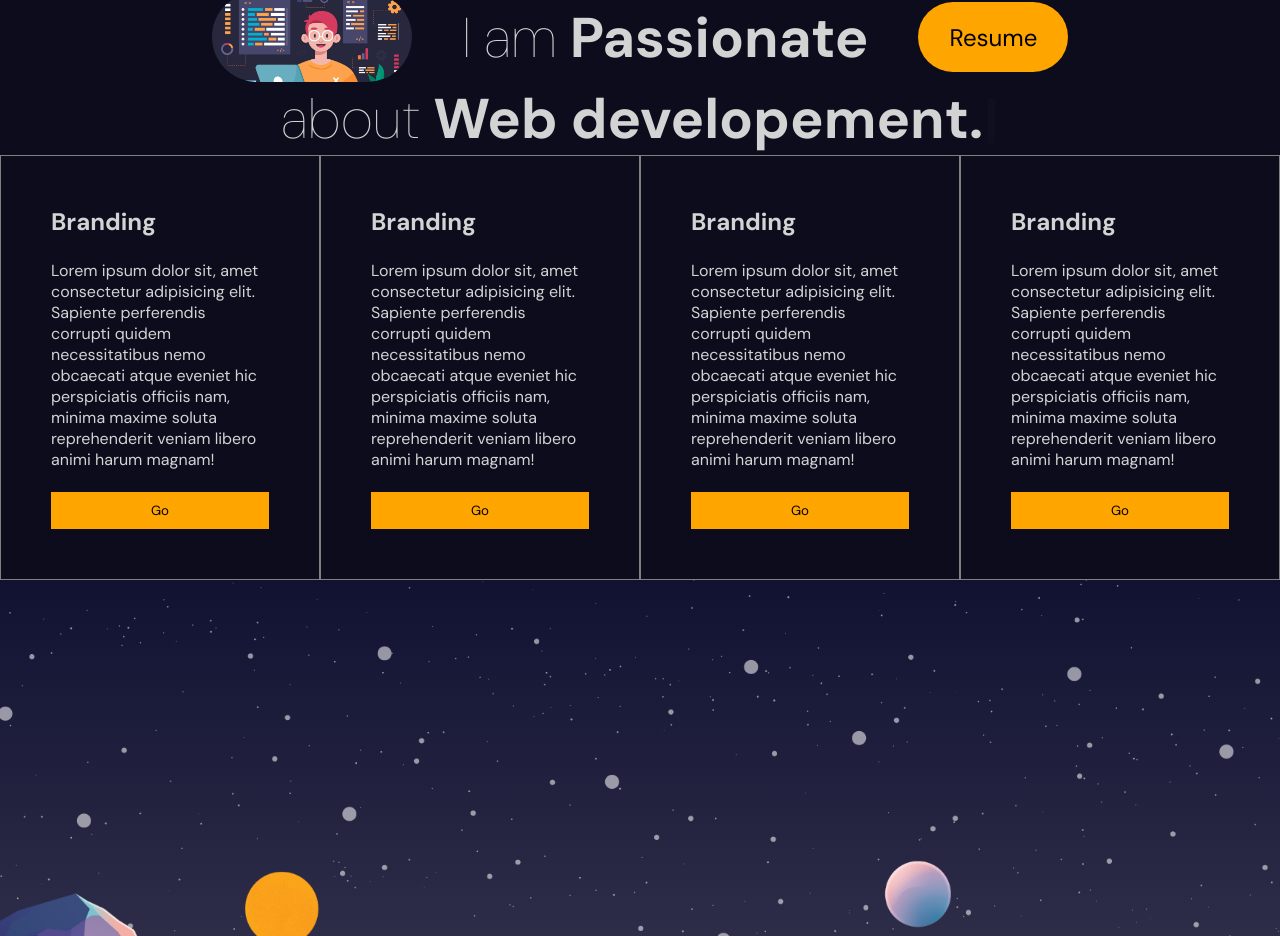
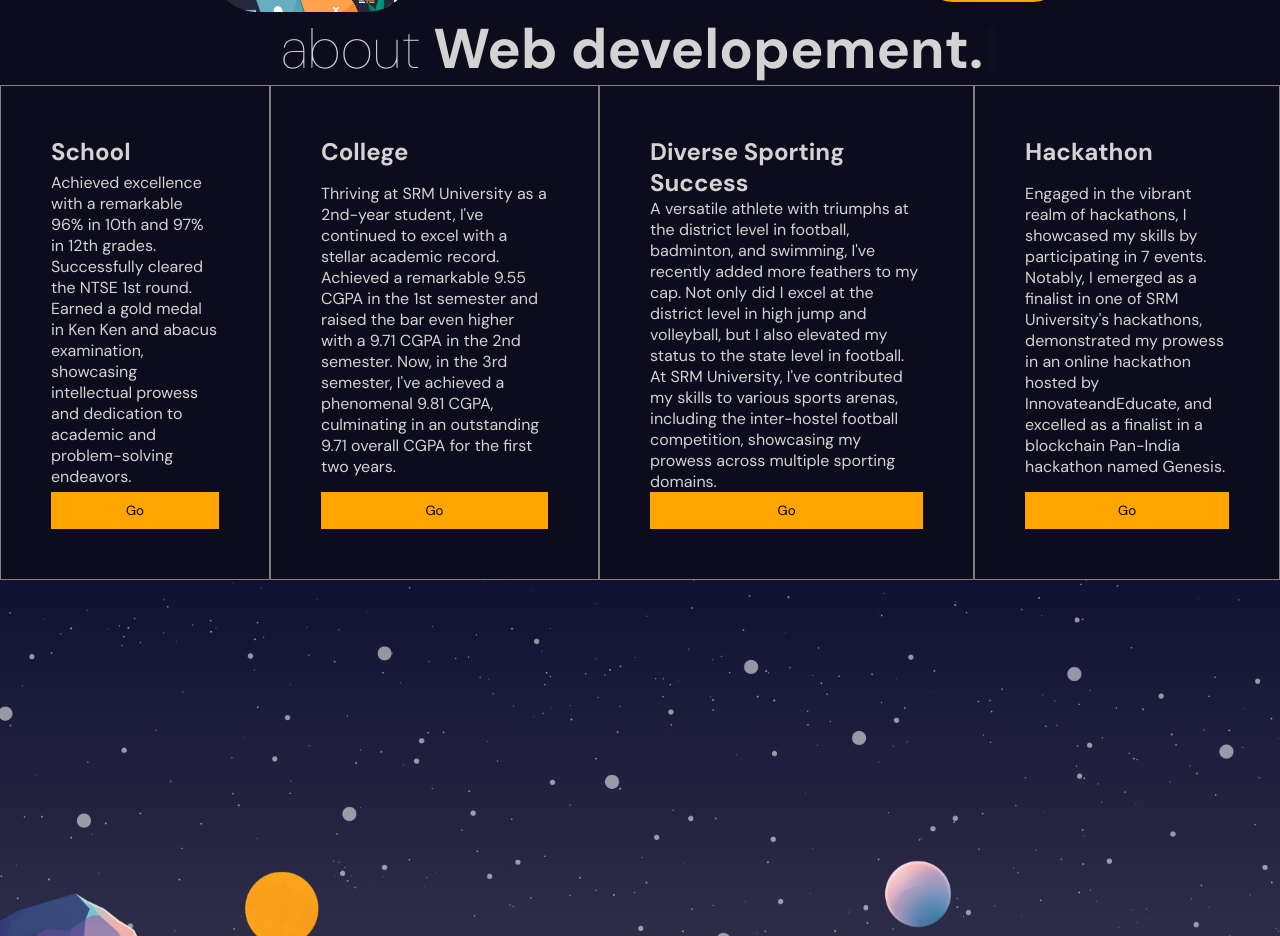
Before and after one commit to VijayMakkad/portfolio-react, a React (Vite) app: page / in a window 1280 px wide. Shown: the part 1820-2756 px from the top of the page. Built offline with nearby package versions, Linux system fonts and the light colour scheme.

Commit message:
About page

```diff
--- a/src/components/about/About.jsx
+++ b/src/components/about/About.jsx
@@ -60,28 +60,31 @@ const About = () => {
         </motion.div>
         <motion.div className="listContainer" variants={variants}>
             <motion.div className="box" whileHover={{background:"lightgray",color:"black"}}>
-                <h2>Branding</h2>
-                <p>Lorem ipsum dolor sit, amet consectetur adipisicing elit. Sapiente perferendis corrupti quidem necessitatibus nemo obcaecati atque eveniet hic perspiciatis officiis nam, minima maxime soluta reprehenderit veniam libero animi harum magnam!</p>
+                <h2>School</h2>
+                <p>Achieved excellence with a remarkable 96% in 10th and 97% in 12th grades. Successfully cleared the NTSE 1st round. Earned a gold medal in Ken Ken and abacus examination, showcasing intellectual prowess and dedication to academic and problem-solving endeavors.</p>
 
-                <button>Go</button>
+                               <button onClick={()=>{alert("Under Construction!")}}>Go</button>
+
             </motion.div>
              <motion.div className="box" whileHover={{background:"lightgray",color:"black"}}>
-                <h2>Branding</h2>
-                <p>Lorem ipsum dolor sit, amet consectetur adipisicing elit. Sapiente perferendis corrupti quidem necessitatibus nemo obcaecati atque eveniet hic perspiciatis officiis nam, minima maxime soluta reprehenderit veniam libero animi harum magnam!</p>
+                <h2>College</h2>
+                <p>Thriving at SRM University as a 2nd-year student, I've continued to excel with a stellar academic record. Achieved a remarkable 9.55 CGPA in the 1st semester and raised the bar even higher with a 9.71 CGPA in the 2nd semester. Now, in the 3rd semester, I've achieved a phenomenal 9.81 CGPA, culminating in an outstanding 9.71 overall CGPA for the first two years.</p>
 
-                <button>Go</button>
+                <button onClick={()=>{alert("Under Construction!")}}>Go</button>
             </motion.div>
              <motion.div className="box" whileHover={{background:"lightgray",color:"black"}}>
-                <h2>Branding</h2>
-                <p>Lorem ipsum dolor sit, amet consectetur adipisicing elit. Sapiente perferendis corrupti quidem necessitatibus nemo obcaecati atque eveniet hic perspiciatis officiis nam, minima maxime soluta reprehenderit veniam libero animi harum magnam!</p>
+                <h2>Diverse Sporting Success</h2>
+                <p>A versatile athlete with triumphs at the district level in football, badminton, and swimming, I've recently added more feathers to my cap. Not only did I excel at the district level in high jump and volleyball, but I also elevated my status to the state level in football. At SRM University, I've contributed my skills to various sports arenas, including the inter-hostel football competition, showcasing my prowess across multiple sporting domains.</p>
 
-                <button>Go</button>
+                                <button onClick={()=>{alert("Under Construction!")}}>Go</button>
+
             </motion.div>
             <motion.div className="box" whileHover={{background:"lightgray",color:"black"}}>
-                <h2>Branding</h2>
-                <p>Lorem ipsum dolor sit, amet consectetur adipisicing elit. Sapiente perferendis corrupti quidem necessitatibus nemo obcaecati atque eveniet hic perspiciatis officiis nam, minima maxime soluta reprehenderit veniam libero animi harum magnam!</p>
+                <h2>Hackathon</h2>
+                <p>Engaged in the vibrant realm of hackathons, I showcased my skills by participating in 7 events. Notably, I emerged as a finalist in one of SRM University's hackathons, demonstrated my prowess in an online hackathon hosted by InnovateandEducate, and excelled as a finalist in a blockchain Pan-India hackathon named Genesis.</p>
 
-                <button>Go</button>
+                                <button onClick={()=>{alert("Under Construction!")}}>Go</button>
+
             </motion.div>
         </motion.div>
     </motion.div>
```
